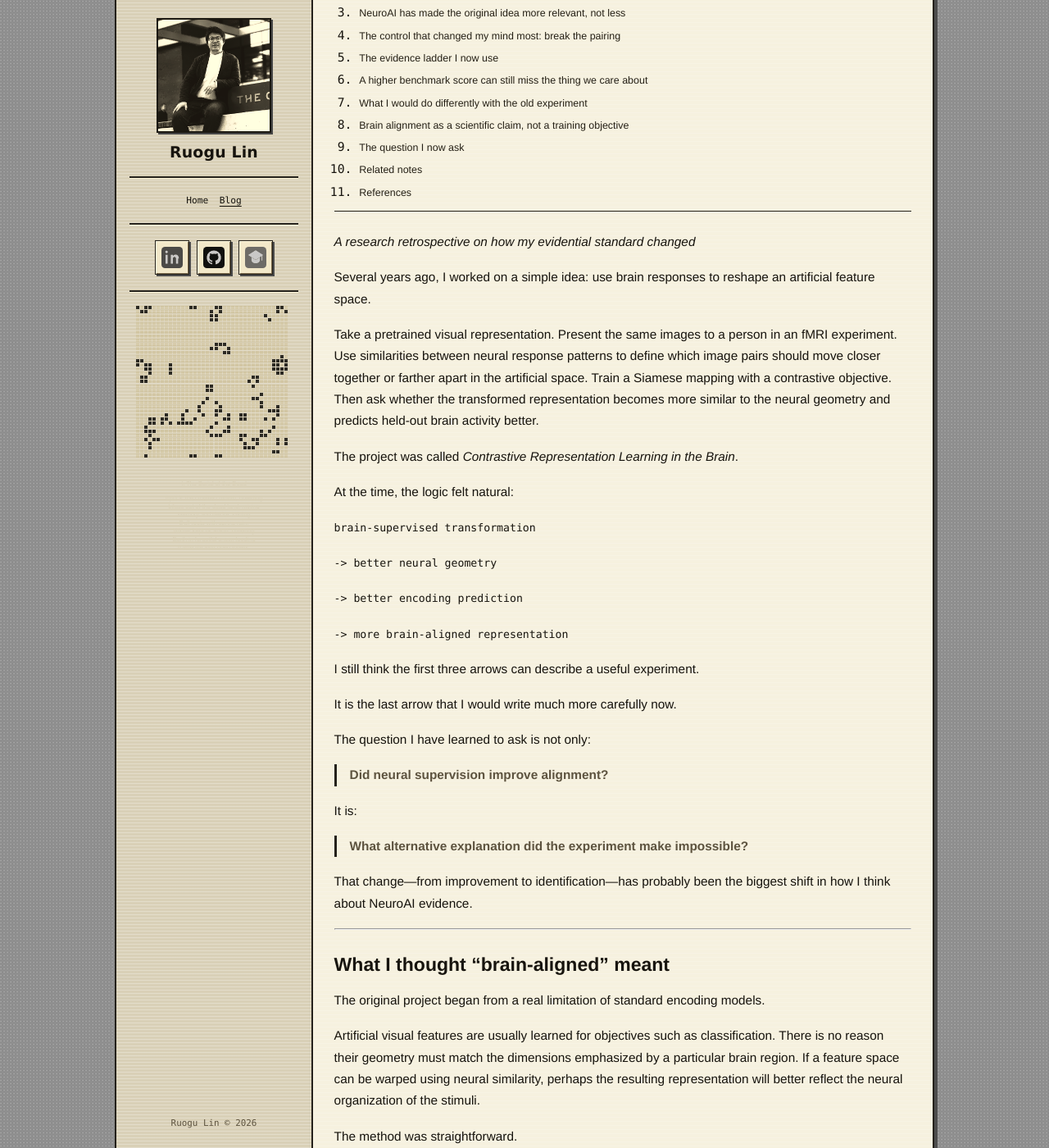
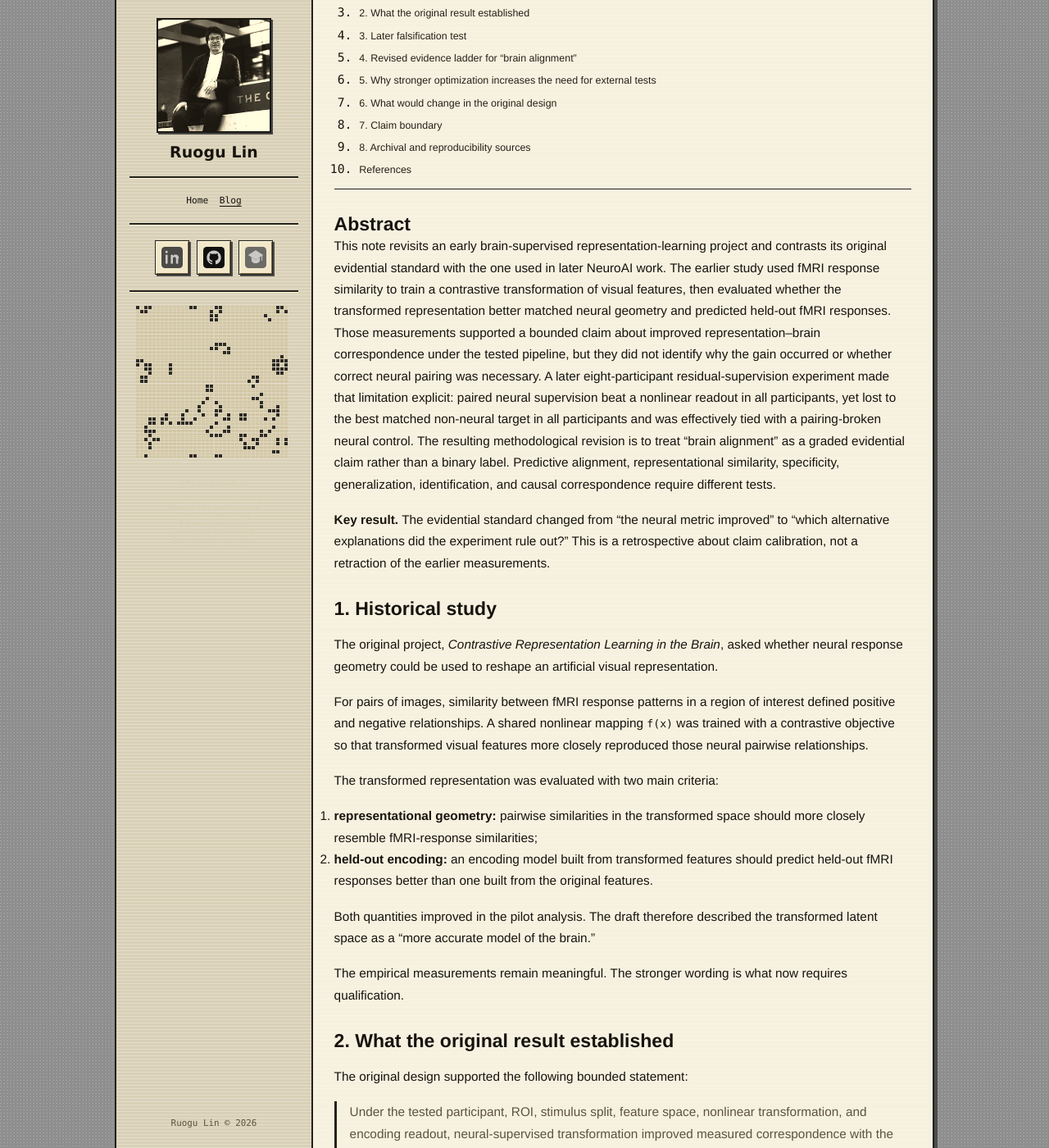
Before and after one commit to lrgthu/lrgthu.github.io, a Jekyll site: the page built from _posts/2026-09-05-what-i-now-ask-before-calling-a-representation-brain-aligned.md, in a window 1280 px wide and 1400 px high, scrolled down 382 px. Shown: the whole window at 82% size. Built offline with Jekyll 4.4.1, drawn with Linux system fonts in a browser that asks for light colours; some of the changed text lies outside the part shown.

Commit message:
Restructure brain-alignment retrospective as research communication

```diff
--- a/_posts/2026-09-05-what-i-now-ask-before-calling-a-representation-brain-aligned.md
+++ b/_posts/2026-09-05-what-i-now-ask-before-calling-a-representation-brain-aligned.md
@@ -1,301 +1,178 @@
 ---
 title: "What I Now Ask Before Calling a Representation Brain-Aligned"
 date: 2026-09-05 15:39:00 -0500
-summary: "A personal research retrospective on how my standard for brain alignment changed from better prediction to specificity, transfer, identification, and intervention."
+summary: "A research retrospective on how the evidential standard for brain alignment changed from improved prediction to specificity, transfer, identification, and intervention."
 tags: [neuroai, representation-learning, brain-alignment, methodology, retrospective]
 writing_type: "Research Note"
 toc: true
 citation: true
 ---
 
-*A research retrospective on how my evidential standard changed*
+<section class="research-note-abstract" markdown="1">
 
-Several years ago, I worked on a simple idea: use brain responses to reshape an artificial feature space.
+## Abstract
 
-Take a pretrained visual representation. Present the same images to a person in an fMRI experiment. Use similarities between neural response patterns to define which image pairs should move closer together or farther apart in the artificial space. Train a Siamese mapping with a contrastive objective. Then ask whether the transformed representation becomes more similar to the neural geometry and predicts held-out brain activity better.
+This note revisits an early brain-supervised representation-learning project and contrasts its original evidential standard with the one used in later NeuroAI work. The earlier study used fMRI response similarity to train a contrastive transformation of visual features, then evaluated whether the transformed representation better matched neural geometry and predicted held-out fMRI responses. Those measurements supported a bounded claim about improved representation–brain correspondence under the tested pipeline, but they did not identify why the gain occurred or whether correct neural pairing was necessary. A later eight-participant residual-supervision experiment made that limitation explicit: paired neural supervision beat a nonlinear readout in all participants, yet lost to the best matched non-neural target in all participants and was effectively tied with a pairing-broken neural control. The resulting methodological revision is to treat “brain alignment” as a graded evidential claim rather than a binary label. Predictive alignment, representational similarity, specificity, generalization, identification, and causal correspondence require different tests.
 
-The project was called *Contrastive Representation Learning in the Brain*.
+</section>
 
-At the time, the logic felt natural:
+<section class="research-note-key-result" markdown="1">
 
-`brain-supervised transformation`
+**Key result.** The evidential standard changed from “the neural metric improved” to “which alternative explanations did the experiment rule out?” This is a retrospective about claim calibration, not a retraction of the earlier measurements.
 
-`-> better neural geometry`
+</section>
 
-`-> better encoding prediction`
+## 1. Historical study
 
-`-> more brain-aligned representation`
+The original project, *Contrastive Representation Learning in the Brain*, asked whether neural response geometry could be used to reshape an artificial visual representation.
 
-I still think the first three arrows can describe a useful experiment.
+For pairs of images, similarity between fMRI response patterns in a region of interest defined positive and negative relationships. A shared nonlinear mapping `f(x)` was trained with a contrastive objective so that transformed visual features more closely reproduced those neural pairwise relationships.
 
-It is the last arrow that I would write much more carefully now.
+The transformed representation was evaluated with two main criteria:
 
-The question I have learned to ask is not only:
+1. **representational geometry:** pairwise similarities in the transformed space should more closely resemble fMRI-response similarities;
+2. **held-out encoding:** an encoding model built from transformed features should predict held-out fMRI responses better than one built from the original features.
 
-> **Did neural supervision improve alignment?**
+Both quantities improved in the pilot analysis. The draft therefore described the transformed latent space as a “more accurate model of the brain.”
 
-It is:
+The empirical measurements remain meaningful. The stronger wording is what now requires qualification.
 
-> **What alternative explanation did the experiment make impossible?**
+## 2. What the original result established
 
-That change—from improvement to identification—has probably been the biggest shift in how I think about NeuroAI evidence.
+The original design supported the following bounded statement:
 
----
+> Under the tested participant, ROI, stimulus split, feature space, nonlinear transformation, and encoding readout, neural-supervised transformation improved measured correspondence with the observed fMRI responses.
 
-## What I thought “brain-aligned” meant
+That is a real result about a representation–mapping–data system.
 
-The original project began from a real limitation of standard encoding models.
+However, several causal explanations remain observationally compatible with the same improvement:
 
-Artificial visual features are usually learned for objectives such as classification. There is no reason their geometry must match the dimensions emphasized by a particular brain region. If a feature space can be warped using neural similarity, perhaps the resulting representation will better reflect the neural organization of the stimuli.
+- exact stimulus–brain pairing supplied unique information;
+- broad category or semantic structure in the neural target was sufficient;
+- the neural target acted primarily as a regularizer;
+- a matched non-neural target would have produced a similar transformation;
+- the nonlinear mapping created a basis that was simply easier for the encoding readout to use;
+- the effect was specific to one participant, ROI, or stimulus distribution.
 
-The method was straightforward.
+Neither improved encoding nor improved representational similarity distinguishes these alternatives by itself.
 
-For each pair of images, I computed similarity between their fMRI response patterns in a region of interest. Pairs with high neural similarity became positive pairs; dissimilar pairs became negative pairs. A shared nonlinear mapping `f(x)` was trained with a contrastive loss so that the transformed visual features reproduced those pairwise relationships more closely.
+## 3. Later falsification test
 
-Then I evaluated the transformed space in two ways:
+A later project tested one of these unresolved alternatives directly.
 
-1. did pairwise geometry become more similar to the fMRI geometry?
-2. did an encoding model built on the transformed features predict held-out fMRI responses better than the original features?
+A small residual adapter was trained using correctly paired fMRI-derived targets and evaluated in eight leave-one-participant-out folds. Under a conventional positive comparison, the result looked strong: the paired neural adapter outperformed a direct nonlinear readout in **8/8 participants**, with a mean difference of approximately **+0.0683**.
 
-Both moved in the intended direction in the pilot analysis.
+The experiment also included claim-specific controls:
 
-The draft therefore used language like:
+| Contrast | Mean difference | Positive participants |
+| --- | ---: | ---: |
+| Paired neural − direct nonlinear readout | **+0.0683** | **8/8** |
+| Paired neural − best matched non-neural | **−0.0221** | **0/8** |
+| Paired neural − within-category shuffled neural | **−0.00073** | **1/8** |
 
-> the induced latent space is a more accurate model of the brain.
+The correct neural pairing therefore did not provide the specificity required by the stronger neural-supervision claim. The adapter learned useful structure, but the experiment did not identify that structure as uniquely supplied by stimulus-specific brain residuals.
 
-I understand why I wrote that sentence.
+This result changed the interpretation standard more than the training objective itself.
 
-I would not write it that way today.
+## 4. Revised evidence ladder for “brain alignment”
 
----
+“Brain-aligned” is more useful when decomposed into explicit evidential levels.
 
-## The result was real; the interpretation was underspecified
+### 4.1 Predictive alignment
 
-This is an important distinction.
+Does the representation predict held-out neural responses under a declared readout and evaluation contract?
 
-I do not now think the earlier project was meaningless because it did not satisfy standards I developed later. If a neural-supervised mapping improves held-out brain prediction and representational similarity, that is a real empirical fact about the representation–mapping–dataset system.
+This establishes predictive accessibility, not unique representation or mechanism.
 
-The problem is what follows from it.
+### 4.2 Representational alignment
 
-Several explanations remain possible:
+Do internal geometries or decodable variables resemble measured neural structure beyond what a scalar predictive score captures?
 
-- the neural target provided stimulus-specific information unavailable elsewhere;
-- the target mainly acted as a regularizer;
-- broad semantic/category structure in the brain responses was enough, even if the exact image–brain pairing did not matter;
-- another non-neural target with similar structure would have produced the same gain;
-- the nonlinear mapping simply created a more convenient basis for the downstream encoding readout;
-- the effect was specific to one participant, ROI, split, or stimulus distribution.
+This strengthens the description of what is similar but still permits multiple causal explanations.
 
-Better prediction does not distinguish these explanations.
+### 4.3 Specificity
 
-Neither does a prettier representational geometry.
+Does the effect defeat controls that preserve nuisance structure while removing the information named in the claim?
 
-That does not invalidate the measurements. It limits the claim they identify.
+For neural supervision, useful controls include matched non-neural objectives and pairing-broken neural targets.
 
----
+### 4.4 Generalization
 
-## NeuroAI has made the original idea more relevant, not less
-
-The broader research direction has grown substantially since that pilot.
-
-Recent studies explicitly optimize artificial vision models toward human EEG or fMRI representations and report improved model–brain alignment. ReAlnet used non-invasive EEG to train visual representations toward human neural structure; related work extended the approach to fMRI. Other recent frameworks align semantic or conceptual model spaces with human neural representations and evaluate transfer across datasets or modalities.
-
-I find this work exciting because it turns brain-model comparison into something more intervention-like: neural data does not merely score the model after training; it changes the representation.
-
-But stronger optimization makes the evidential problem more important.
-
-If I deliberately train a model to pass a neural similarity metric, then improvement on that metric is no longer surprising by itself.
-
-The harder questions become:
-
-- does the effect generalize to neural data not used to define the objective?
-- does it survive held-out participants or stimulus distributions?
-- does correct neural pairing matter?
-- is the gain specific to neural information rather than a matched non-neural target?
-- does the transformed model reproduce brain-relevant invariances, behavior, or causal responses that were not directly optimized?
-
-The more capable the alignment method becomes, the more important these out-of-objective tests become.
-
----
-
-## The control that changed my mind most: break the pairing
-
-A recent project gave me a concrete version of this lesson.
-
-I trained a small residual adapter using correctly paired fMRI-derived targets. Under one comparison, the result looked exactly like the kind of positive neural-supervision effect I would once have found persuasive: the paired neural adapter outperformed a direct nonlinear readout in **all eight participants**.
-
-But the experiment had stronger controls.
-
-The paired neural target lost to the best matched non-neural target in **all eight participants**.
-
-And when the neural targets were shuffled *within category*—preserving broad structure while breaking the exact stimulus-specific neural pairing—the result was essentially unchanged.
-
-So this pattern held:
-
-`brain supervision > nonlinear baseline`
-
-while
-
-`brain supervision < matched non-neural target`
-
-and
-
-`brain supervision ≈ pairing-broken neural target`
-
-Under my older standard, I might have emphasized the first line.
-
-Under my current standard, the second and third lines determine the claim.
-
-The adapter learned something useful.
-
-The experiment did not establish that the useful information was specific to the correctly paired neural signal.
-
-That is a much more precise conclusion.
-
----
-
-## The evidence ladder I now use
-
-I no longer think “brain-aligned” should be one binary label.
-
-I find it more useful to ask what level of evidence a result has reached.
-
-### 1. Predictive alignment
-
-Can the model or representation predict held-out neural responses?
-
-This is already meaningful. It establishes neural accessibility under the declared readout and evaluation contract.
-
-### 2. Representational alignment
-
-Do the internal geometries or decodable variables resemble those measured in the brain beyond what predictive performance alone captures?
-
-This strengthens the description of *what* is similar, but it still need not identify mechanism.
-
-### 3. Specificity
-
-Does the aligned representation beat controls that preserve nuisance structure while removing the information named in the claim?
-
-For neural supervision, this includes matched non-neural targets and broken neural pairings.
-
-### 4. Generalization
-
-Does the result transfer across people, stimuli, tasks, datasets, or modalities without choosing the representation using those outcomes?
+Does the result transfer to held-out participants, stimuli, tasks, datasets, or modalities without selecting the representation using those outcomes?
 
 This determines the scope of the claim.
 
-### 5. Identification
+### 4.5 Identification
 
-Could the evaluator distinguish the proposed representation from plausible alternatives if one were actually the ground truth?
+Can the evaluator distinguish the proposed representation from plausible alternatives when the ground truth is known?
 
-Known-truth recovery tests are useful here because real neural data cannot tell us the answer directly.
+Known-truth recovery is one way to calibrate this property.
 
-### 6. Causal or mechanistic alignment
+### 4.6 Causal or mechanistic alignment
 
-Do interventions produce the predicted changes in internal states, neural responses, behavior, or closed-loop dynamics?
+Do interventions produce the predicted changes in model states, neural responses, behavior, or closed-loop dynamics?
 
-This is the point at which “shares a useful representation” can begin to approach “implements a related mechanism.”
+This is the strongest level and is not required for every useful NeuroAI study.
 
-Not every project needs to reach level six.
+## 5. Why stronger optimization increases the need for external tests
 
-The important thing is to name the level it actually reaches.
+Modern brain-alignment methods increasingly optimize models directly against EEG, fMRI, or human representational objectives. This makes the original research direction more relevant, not less.
 
----
+It also changes what should count as a convincing evaluation.
 
-## A higher benchmark score can still miss the thing we care about
+If a model is trained explicitly to improve a neural similarity metric, improvement on that same or closely related metric is partly built into the objective. Stronger evidence therefore comes from tests the training procedure could not trivially satisfy:
 
-Several results in the broader literature have reinforced this change in perspective for me.
+- held-out participants;
+- frozen external neural datasets;
+- matched non-neural supervision;
+- broken-pairing controls;
+- behavioral transfer;
+- metamers or adversarial perturbations;
+- known-truth recovery;
+- targeted causal interventions.
 
-Model metamers can reveal dramatic differences between artificial and human invariances even when standard neural prediction benchmarks are similar. Adversarial perturbations can separate encoding models that look nearly tied under ordinary fMRI predictivity. Known-truth system-identification tests can fail to recover architecture even when similarity scores look good.
+The stronger the optimization procedure, the more important these out-of-objective tests become.
 
-These results all make the same methodological point from different directions:
+## 6. What would change in the original design
 
-> **Similarity under one observation operator does not imply equivalence of the underlying systems.**
+A contemporary version of the early contrastive study would retain the basic neural-supervised transformation but add an explicit identification structure.
 
-This is also the bridge to my broader view in [*Intelligence Is in the Loop*](/blog/intelligence-is-in-the-loop/). If internal states matter because of the causal roles they play in action, learning, and feedback, then representational alignment is one slice of the comparison—not the endpoint.
+At minimum, the design would include:
 
----
+- held-out stimuli for the primary representation and encoding gains;
+- held-out participants for claims about shared human structure;
+- matched non-neural targets with the same architecture, data, capacity, and optimization budget;
+- pairing-broken neural controls preserving broad neural structure;
+- external neural or behavioral tests excluded from model selection;
+- known-truth recovery for the evaluator;
+- targeted perturbations or metamers that force aligned and control models to disagree.
 
-## What I would do differently with the old experiment
+The main methodological addition is not a larger network. It is a better set of alternatives.
 
-If I were rebuilding the original contrastive brain-alignment study today, I would keep the central idea but redesign the evidence around it.
+## 7. Claim boundary
 
-I would want at least:
+This retrospective does **not** argue that the original neural-supervised measurements were invalid. It revises the claim attached to them.
 
-- **held-out stimuli** for the basic representation and encoding gain;
-- **held-out participants** if the claim is about shared human structure;
-- **matched non-neural supervision** with the same architecture, data, capacity, and optimization budget;
-- **pairing-broken neural controls** that preserve broad neural structure while destroying stimulus-specific correspondence;
-- **frozen external neural or behavioral tests** not used to choose the objective;
-- **known-truth recovery** to calibrate what the evaluation pipeline can identify;
-- eventually, **targeted interventions or metamers** that force aligned and control models to disagree.
+The earlier evidence supports improved measured correspondence under the tested pipeline. It does not, by itself, support:
 
-The most important addition would not be a bigger model.
+- unique neural information as the cause of the gain;
+- participant-general representation learning;
+- representational identity;
+- a shared biological mechanism.
 
-It would be a better set of alternatives.
+The broader conclusion is therefore procedural:
 
----
+> **A brain-alignment claim should name the level of evidence reached and the alternatives the experiment actually excludes.**
 
-## Brain alignment as a scientific claim, not a training objective
+“Brain alignment” as a training objective, a metric improvement, and an explanatory claim are not interchangeable.
 
-There is a subtle language problem here.
+## 8. Archival and reproducibility sources
 
-“Brain alignment” can mean:
+The historical pilot is preserved in [`lrgthu/Contrastive-Representation-Learning-in-the-Brain-NeurIPs-21-`](https://github.com/lrgthu/Contrastive-Representation-Learning-in-the-Brain-NeurIPs-21-), including the original manuscript source and figures.
 
-1. an **optimization objective**—we explicitly train a model to reduce some distance to neural data;
-2. an **evaluation result**—the optimized model scores better on a neural metric;
-3. a **scientific claim**—the model has captured a brain-relevant representation or mechanism.
+The later pairing-specificity falsification is maintained in [`lrgthu/neuroresidual-ood`](https://github.com/lrgthu/neuroresidual-ood), with the frozen eight-participant result documented in `docs/R1_RESULTS.md`.
 
-The first does not guarantee the second on independent data.
-
-The second does not guarantee the third.
-
-Keeping those meanings separate has helped me think more clearly about this whole research area.
-
-A model can be *brain-aligned by training* without yet being *brain-aligned in the stronger explanatory sense*.
-
-That stronger claim has to be earned by tests the training objective could not trivially satisfy.
-
----
-
-## The question I now ask
-
-When I see a representation described as more brain-like, I no longer begin with:
-
-> How much did the neural score improve?
-
-I begin with:
-
-> **What alternative model of the result would have produced the same improvement, and what experiment rules it out?**
-
-Sometimes the answer is a shuffled target.
-
-Sometimes it is a matched non-neural objective.
-
-Sometimes it is a held-out participant or new stimulus distribution.
-
-Sometimes it is a perturbation that forces two predictive models to diverge.
-
-And sometimes the honest answer is that the current experiment does not distinguish the alternatives yet.
-
-That is not a reason to abandon alignment work.
-
-It is a reason to make the word *alignment* more precise.
-
-The change in my thinking is therefore less dramatic than it may sound.
-
-I still want to use artificial models and brain data to meet in a common representational space.
-
-I just no longer think that meeting in the same space is enough to tell us why they are there.
-
----
-
-## Related notes
-
-- [*A Brain-Predictive Model Is Not Yet an Explanation*](/blog/a-brain-predictive-model-is-not-yet-an-explanation/) — predictivity versus identification.
-- [*When Brain Supervision Helps for the Wrong Reason*](/blog/when-brain-supervision-helps-for-the-wrong-reason/) — a pairing-specificity falsification.
-
----
+Related methodological results are summarized in [*A Brain-Predictive Model Is Not Yet an Explanation*](/blog/a-brain-predictive-model-is-not-yet-an-explanation/) and [*When Brain Supervision Helps for the Wrong Reason*](/blog/when-brain-supervision-helps-for-the-wrong-reason/).
 
 ## References
 
```
